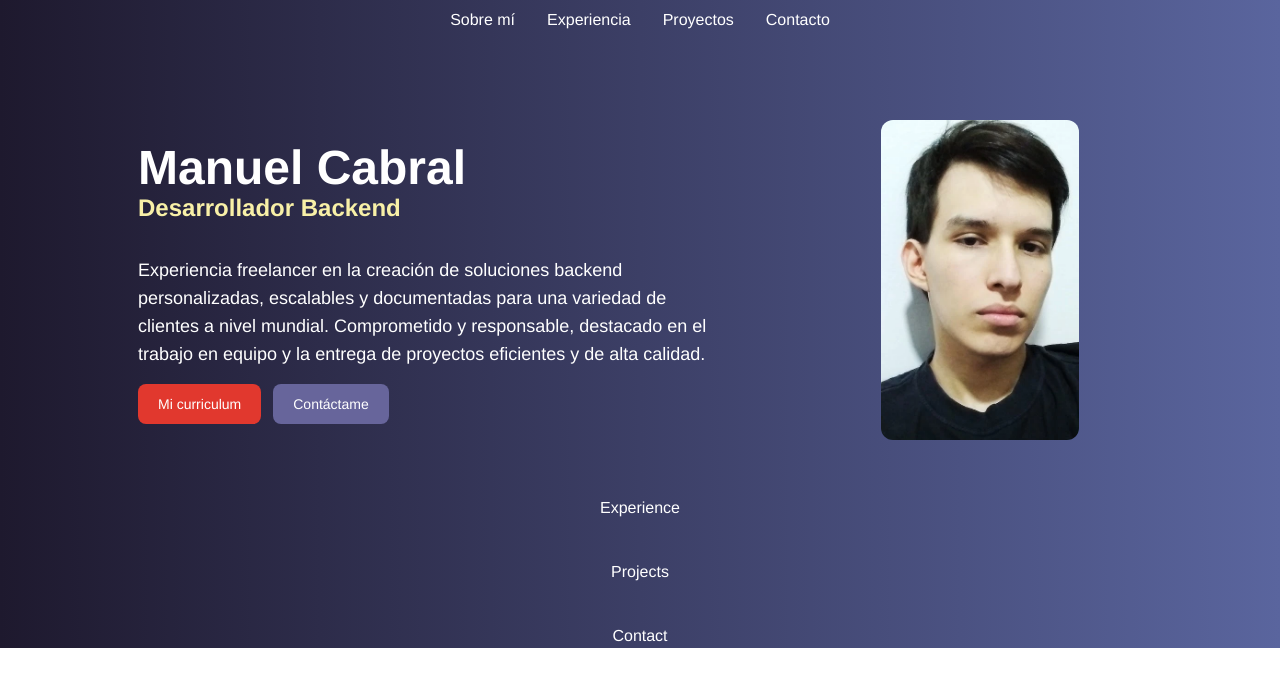
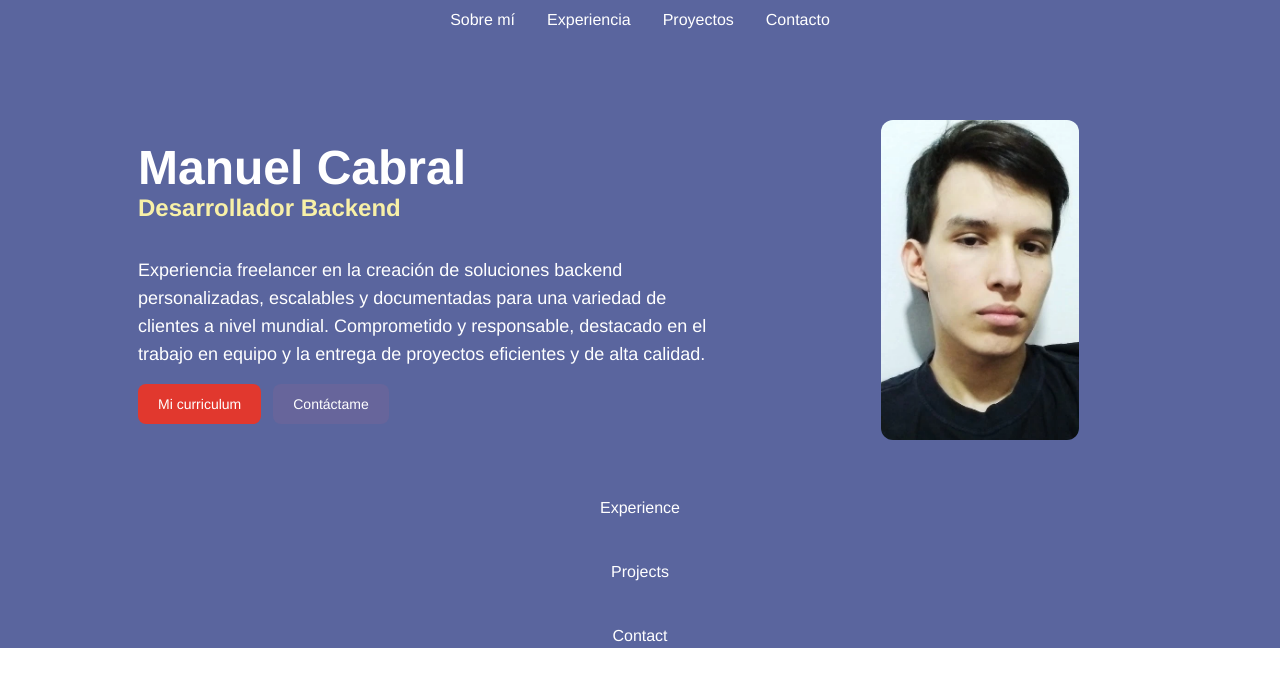
Before and after one commit to manucabral/portafolio, a React (Vite) app: page / in a window 1280 px wide. Shown: the top 686 px of the page. Built offline with nearby package versions, Linux system fonts and the light colour scheme.

Commit message:
refactor: update background color and class name in App component

```diff
--- a/src/App.tsx
+++ b/src/App.tsx
@@ -11,7 +11,7 @@ export default function App(): JSX.Element {
         sectionsRefValues: RefValuesType
     }
     return (
-        <div className="h-max text-white bg-gradient-to-r from-pr to-se">
+        <div className="h-max bg-se text-white">
             <Header sectionRefs={sectionsRefValues} />
             <main className="flex flex-col justify-center items-center">
                 <About innerRef={sectionsRefValues.about.ref} />
```
